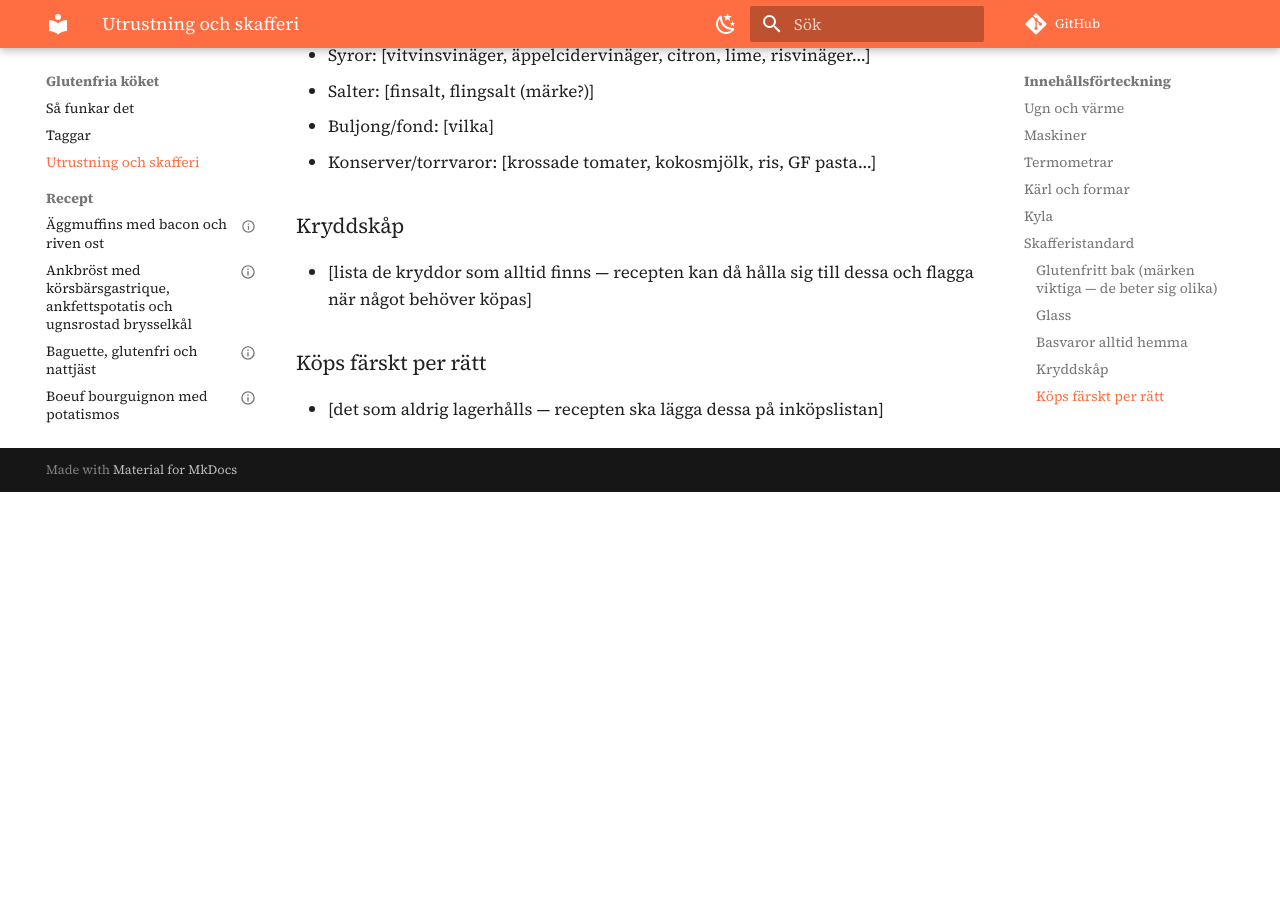
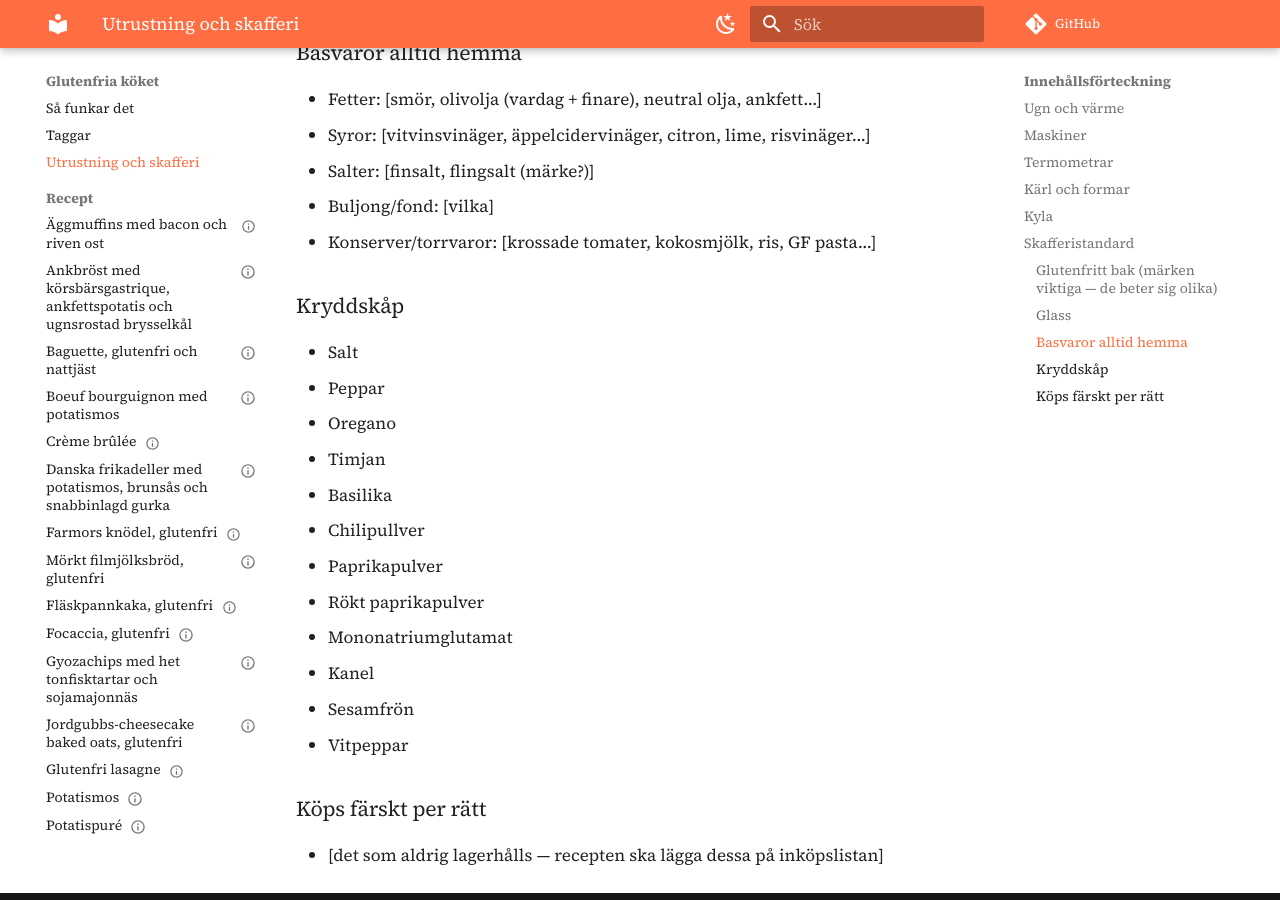
Before and after one commit to Hakan-ValidAlpha/glutenfriakocken, an MkDocs documentation site: the page built from docs/utrustning.md, in a window 1280 px wide and 900 px high, scrolled down 2178 px. Built offline with MkDocs 1.6.1 and Material for MkDocs 9.7.7, drawn with Linux system fonts in a browser that asks for light colours; comment, search, counter and statistics services are not loaded; before the commit the page ends 2670 px from its top, so only the background shows below that; some of the changed text lies outside the part shown.

Commit message:
Update utrustning.md

```diff
--- a/docs/utrustning.md
+++ b/docs/utrustning.md
@@ -65,7 +68,18 @@
 
 ### Kryddskåp
 
-- [lista de kryddor som alltid finns — recepten kan då hålla sig till dessa och flagga när något behöver köpas]
+- Salt
+- Peppar
+- Oregano
+- Timjan
+- Basilika
+- Chilipullver
+- Paprikapulver
+- Rökt paprikapulver
+- Mononatriumglutamat
+- Kanel
+- Sesamfrön
+- Vitpeppar
 
 ### Köps färskt per rätt
 
```
Also changed, not shown: other parts of docs/utrustning.md (+5 -2 lines).
